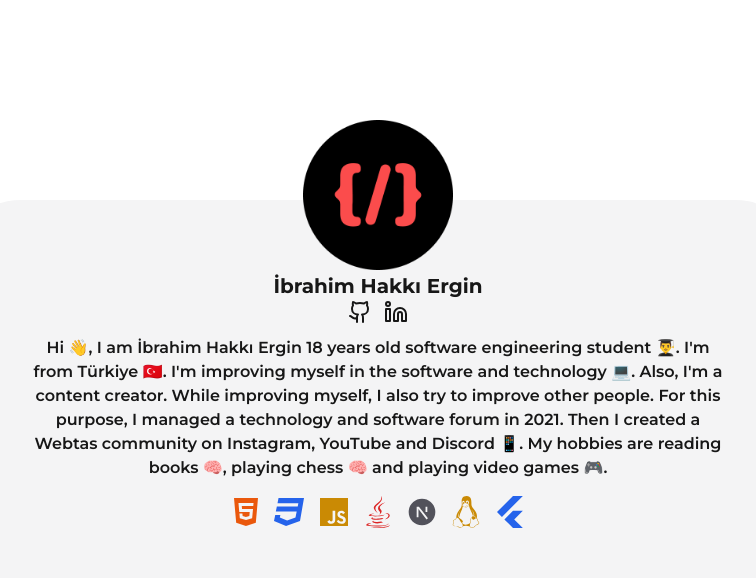
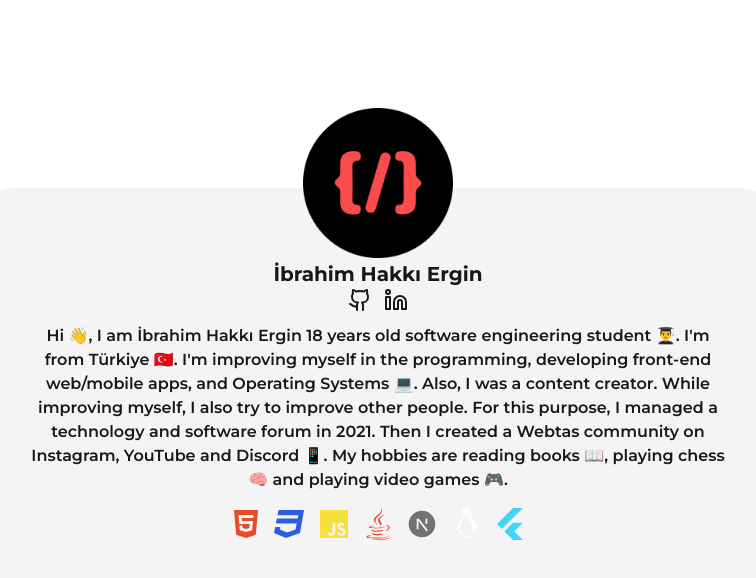
Before and after one commit to 06ergin06/hakkiergin, a Next.js app: page / in a window 1280 px wide. Shown: the top 578 px of the page, without its empty margins (262-1018 px from the left). Built offline with nearby package versions, Linux system fonts and the light colour scheme.

Commit message:
Text changes

```diff
--- a/src/app/page.js
+++ b/src/app/page.js
@@ -26,12 +26,12 @@ export default function Home() {
           <p className="mb-4 font-semibold">
             Hi 👋, I am İbrahim Hakkı Ergin 18 years old software engineering
             student 👨‍🎓. I'm from Türkiye 🇹🇷. I'm improving myself in the
-            software and technology 💻. Also, I'm a content creator. While
-            improving myself, I also try to improve other people. For this
-            purpose, I managed a technology and software forum in 2021. Then I
-            created a Webtas community on Instagram, YouTube and Discord 📱. My
-            hobbies are reading books 🧠, playing chess 🧠 and playing video
-            games 🎮.
+            programming, developing front-end web/mobile apps, and Operating
+            Systems 💻. Also, I was a content creator. While improving myself, I
+            also try to improve other people. For this purpose, I managed a
+            technology and software forum in 2021. Then I created a Webtas
+            community on Instagram, YouTube and Discord 📱. My hobbies are
+            reading books 📖, playing chess 🧠 and playing video games 🎮.
           </p>
         </div>
         <div>
--- a/src/components/Icons.js
+++ b/src/components/Icons.js
@@ -3,13 +3,13 @@ import { RiNextjsFill } from "react-icons/ri";
 export default function Icons() {
   return (
     <div className="flex gap-3">
-      <FaHtml5 className="w-8 h-8 text-orange-600" />
-      <FaCss3 className="w-8 h-8 text-blue-600" />
-      <FaJs className="w-8 h-8 text-yellow-600" />
-      <FaJava className="w-8 h-8 text-red-600" />
-      <RiNextjsFill className="w-8 h-8 text-zinc-600" />
-      <FaLinux className="w-8 h-8 text-yellow-600" />
-      <FaFlutter className="w-8 h-8 text-blue-600" />
+      <FaHtml5 className="w-8 h-8 text-[#E34C26] hover:opacity-80 transition-all" />
+      <FaCss3 className="w-8 h-8 text-[#2C5EE4] hover:opacity-80 transition-all" />
+      <FaJs className="w-8 h-8 text-[#F6E03B] hover:opacity-80 transition-all" />
+      <FaJava className="w-8 h-8 text-[#EE4534] hover:opacity-80 transition-all" />
+      <RiNextjsFill className="w-8 h-8 text-[#727272] hover:opacity-80 transition-all" />
+      <FaLinux className="w-8 h-8 text-white hover:opacity-80 transition-all" />
+      <FaFlutter className="w-8 h-8 text-[#45D2FB] hover:opacity-80 transition-all" />
     </div>
   );
 }
```
Also changed, not shown: public/karelogo.png (deleted).
